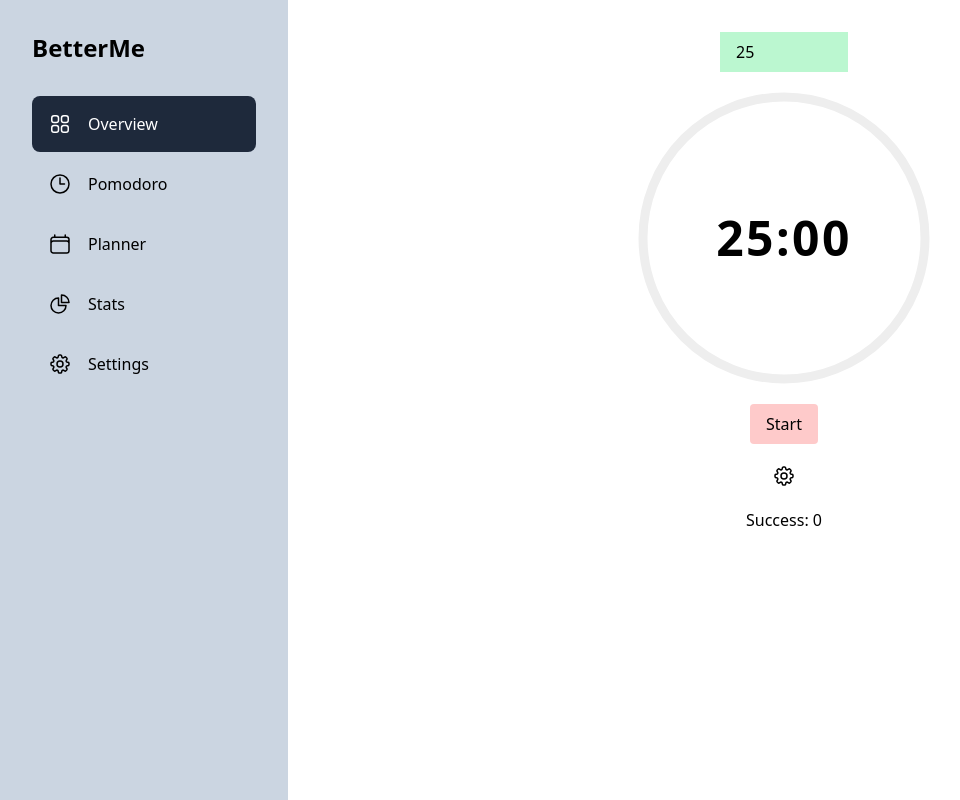
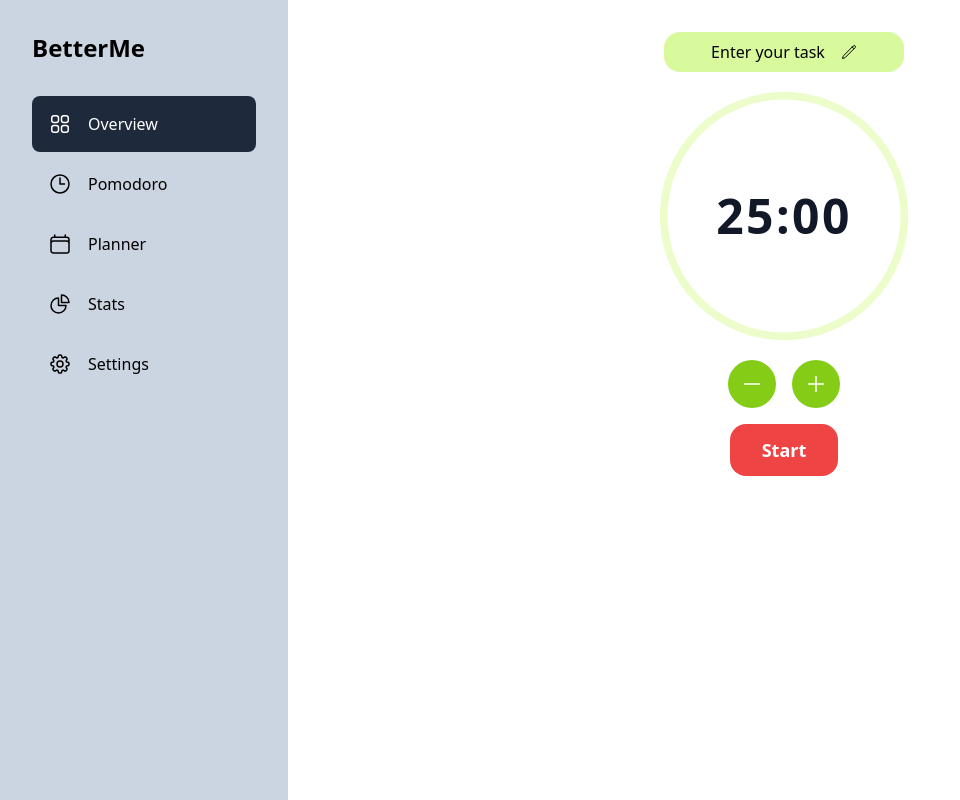
Before and after one commit to xuanhung1509/better-me, a React (Vite) app: page /pomodoro in a window 1280 px wide. Shown: the whole page, without its empty margins (0-960 px from the left). Built offline with nearby package versions, Linux system fonts and the light colour scheme.

Commit message:
style: change pomodoro layout & colors

```diff
--- a/src/pages/Pomodoro.tsx
+++ b/src/pages/Pomodoro.tsx
@@ -1,100 +1,18 @@
 import { useEffect, useRef, useState } from 'react';
 import { useLocalStorage } from 'usehooks-ts';
-import { Dialog, Switch } from '@headlessui/react';
-import { Cog8ToothIcon, XMarkIcon } from '@heroicons/react/24/outline';
+import { Dialog } from '@headlessui/react';
+import {
+  MinusIcon,
+  PencilIcon,
+  PlusIcon,
+  XMarkIcon,
+} from '@heroicons/react/24/outline';
 
 import { useCountdown } from '@/hooks';
 import { usePomodoroContext } from '@/contexts/PomodoroContext';
 import { Layout } from '@/components';
-
-type SettingsProps = {
-  isOpen: boolean;
-  onClose: () => void;
-};
-
-const Settings = ({ isOpen, onClose }: SettingsProps) => {
-  const { showGiveUpButton, setShowGiveUpButton } = usePomodoroContext();
-  const prevStates = useRef({
-    showGiveUpButton,
-  });
-
-  const handleSwitch = () => {
-    prevStates.current.showGiveUpButton = showGiveUpButton;
-    setShowGiveUpButton((prev) => !prev);
-  };
-
-  const handleApply = () => {
-    prevStates.current.showGiveUpButton = showGiveUpButton;
-    onClose();
-  };
-
-  const handleCancel = () => {
-    if (showGiveUpButton !== prevStates.current.showGiveUpButton) {
-      if (window.confirm('Do you want to save changes?')) {
-        prevStates.current.showGiveUpButton = showGiveUpButton;
-      } else {
-        setShowGiveUpButton(prevStates.current.showGiveUpButton);
-      }
-    }
-
-    onClose();
-  };
-
-  return (
-    <Dialog open={isOpen} onClose={onClose} className='relative z-50'>
-      <div className='fixed inset-0 bg-slate-500/80' />
-      <div className='fixed inset-0 flex items-center justify-center p-4'>
-        <Dialog.Panel className='w-full max-w-sm rounded-lg bg-white p-8 shadow'>
-          <Dialog.Title className='text-2xl font-bold'>
-            Pomodoro Settings
-          </Dialog.Title>
-          <Dialog.Description className='mt-1 text-gray-500'>
-            Tweak these options however you like.
-          </Dialog.Description>
-
-          <ul className='mt-6 flex flex-col gap-2'>
-            <Switch.Group
-              as='li'
-              className='flex items-center justify-between gap-4'
-            >
-              <Switch.Label>Enable give up button</Switch.Label>
-              <Switch
-                checked={showGiveUpButton}
-                onChange={handleSwitch}
-                className={`${
-                  showGiveUpButton ? 'bg-green-500' : 'bg-gray-200'
-                } relative inline-flex h-6 w-11 items-center rounded-full`}
-              >
-                <span
-                  className={`${
-                    showGiveUpButton ? 'translate-x-6' : 'translate-x-1'
-                  } inline-block h-4 w-4 transform rounded-full bg-white transition`}
-                />
-              </Switch>
-            </Switch.Group>
-          </ul>
-
-          <div className='mt-6 flex items-center justify-end gap-2'>
-            <button
-              type='button'
-              onClick={handleApply}
-              className='rounded bg-green-300 px-4 py-2'
-            >
-              Apply
-            </button>
-            <button
-              type='button'
-              onClick={handleCancel}
-              className='rounded bg-slate-300 px-4 py-2'
-            >
-              Cancel
-            </button>
-          </div>
-        </Dialog.Panel>
-      </div>
-    </Dialog>
-  );
-};
+import iceCream from '@/assets/images/illustrations/ice-cream.svg';
+import zombieing from '@/assets/images/illustrations/zombieing.svg';
 
 type AlertProps = {
   isOpen: boolean;
@@ -106,12 +24,17 @@ const Alert = ({ isOpen, onClose, isSuccessful }: AlertProps) => (
   <Dialog open={isOpen} onClose={onClose} className='relative z-50'>
     <div className='fixed inset-0 bg-slate-500/80' />
     <div className='fixed inset-0 flex items-center justify-center p-4'>
-      <Dialog.Panel className='relative w-full max-w-sm rounded-lg bg-white p-8 text-center shadow-2xl'>
+      <Dialog.Panel className='relative w-full max-w-sm rounded-3xl bg-white p-8 text-center shadow-2xl'>
         <Dialog.Title className='text-2xl font-bold'>
           {isSuccessful ? 'Congratulations!' : 'Oops!'}
         </Dialog.Title>
-        <Dialog.Description className='mt-1 text-gray-500'>
-          {isSuccessful ? 'Keep up the good work.' : 'Better luck next time.'}
+        <Dialog.Description className='mt-1'>
+          <p className='text-gray-500'>
+            {isSuccessful ? 'Keep up the good work.' : 'Better luck next time.'}
+          </p>
+          <div className='mt-6'>
+            <img src={isSuccessful ? iceCream : zombieing} alt='' />
+          </div>
         </Dialog.Description>
 
         <button
@@ -129,10 +52,21 @@ const Alert = ({ isOpen, onClose, isSuccessful }: AlertProps) => (
 type CountdownProps = {
   sessionLength: number;
   isStarted: boolean;
+  isRunning: boolean;
+  isCompleted: boolean;
   timeLeft: number;
+  handleReset: () => void;
 };
 
-const Countdown = ({ sessionLength, isStarted, timeLeft }: CountdownProps) => {
+const Countdown = ({
+  sessionLength,
+  isStarted,
+  isRunning,
+  isCompleted,
+  timeLeft,
+  handleReset,
+}: CountdownProps) => {
+  const { showGiveUpButton } = usePomodoroContext();
   const timeElapsed = sessionLength - timeLeft;
   const progress = isStarted ? (timeElapsed / sessionLength) * 100 : 0;
   const minutes = Math.floor(timeLeft / 60);
@@ -148,7 +82,7 @@ const Countdown = ({ sessionLength, isStarted, timeLeft }: CountdownProps) => {
     String(number).padStart(length, '0');
 
   return (
-    <div className='relative'>
+    <div className='relative w-64'>
       <svg
         width='100%'
         viewBox={`0 0 ${radius * 2} ${radius * 2}`}
@@ -159,7 +93,7 @@ const Countdown = ({ sessionLength, isStarted, timeLeft }: CountdownProps) => {
           cy={radius}
           r={normalizedRadius}
           fill='#fff'
-          stroke='#eee'
+          stroke='rgb(236 252 203)'
           strokeWidth={strokeWidth}
         />
         <circle
@@ -167,7 +101,7 @@ const Countdown = ({ sessionLength, isStarted, timeLeft }: CountdownProps) => {
           cy={radius}
           r={normalizedRadius}
           fill='transparent'
-          stroke='green'
+          stroke='rgb(132 204 22)'
           strokeLinecap='round'
           strokeWidth={strokeWidth}
           strokeDasharray={circumference}
@@ -175,17 +109,30 @@ const Countdown = ({ sessionLength, isStarted, timeLeft }: CountdownProps) => {
           className='transition-[stroke-dashoffset]'
         />
       </svg>
-      <span className='absolute top-1/2 left-1/2 -translate-x-1/2 -translate-y-1/2 text-5xl font-bold tracking-wider'>
-        {zeroPad(minutes)}:{zeroPad(seconds)}
-      </span>
+      <div className='absolute top-1/2 left-1/2 -translate-x-1/2 -translate-y-1/2'>
+        <span
+          className={`text-5xl font-semibold tracking-wider text-gray-900 ${
+            isStarted && !isRunning && 'animate-ping'
+          }`}
+        >
+          {zeroPad(minutes)}:{zeroPad(seconds)}
+        </span>
+
+        {isStarted && !isCompleted && showGiveUpButton && (
+          <button
+            type='button'
+            onClick={handleReset}
+            className='absolute top-20 left-1/2 -translate-x-1/2 text-sm'
+          >
+            Reset
+          </button>
+        )}
+      </div>
     </div>
   );
 };
 
 const Pomodoro = () => {
-  const { showGiveUpButton } = usePomodoroContext();
-
-  const [settingsOpen, setSettingsOpen] = useState(false);
   const [alertOpen, setAlertOpen] = useState(false);
   const [success, setSuccess] = useState(0);
   const [isStarted, setIsStarted] = useState(false);
@@ -201,18 +148,6 @@ const Pomodoro = () => {
     });
 
   const isCompleted = timeLeft === 0;
-
-  const handleInputChange = (e: React.ChangeEvent<HTMLInputElement>) => {
-    const minutes = Number(e.target.value);
-
-    if (minutes < 1 || minutes > 180) {
-      alert('Invalid input. Must be between 1 and 180.');
-      return;
-    }
-
-    setSessionLength(minutes * 60);
-    setIsStarted(false);
-  };
 
   const handleStart = () => {
     startCountdown();
@@ -272,23 +207,64 @@ const Pomodoro = () => {
   return (
     <Layout>
       <div className='flex flex-col items-center justify-center gap-4'>
-        <input
-          type='number'
-          min={1}
-          max={180}
-          className='w-32 bg-green-200 px-4 py-2'
-          disabled={isStarted}
-          value={sessionLength / 60}
-          onChange={handleInputChange}
+        <div className='flex w-60 items-center justify-center gap-4 rounded-2xl bg-lime-200 px-8 py-2'>
+          Enter your task
+          <PencilIcon className='h-4 w-4' />
+        </div>
+
+        <Countdown
+          {...{
+            sessionLength,
+            isStarted,
+            isRunning,
+            isCompleted,
+            timeLeft,
+            handleReset,
+          }}
         />
 
-        <Countdown {...{ sessionLength, isStarted, timeLeft }} />
+        {!isStarted && !isCompleted && (
+          <div className='flex items-center gap-4'>
+            <button
+              type='button'
+              disabled={sessionLength / 60 <= 15}
+              onClick={() => {
+                setSessionLength((prev) => {
+                  if (prev / 60 > 15) {
+                    return prev - 5 * 60;
+                  }
+
+                  return prev;
+                });
+              }}
+              className='rounded-full bg-lime-500 p-3 text-white disabled:bg-gray-300'
+            >
+              <MinusIcon className='h-6 w-6' />
+            </button>
+            <button
+              type='button'
+              disabled={sessionLength / 60 >= 120}
+              onClick={() => {
+                setSessionLength((prev) => {
+                  if (prev / 60 < 120) {
+                    return prev + 5 * 60;
+                  }
+
+                  return prev;
+                });
+              }}
+              className='rounded-full bg-lime-500 p-3 text-white disabled:bg-gray-300'
+            >
+              <PlusIcon className='h-6 w-6' />
+            </button>
+          </div>
+        )}
 
         {!isStarted && !isCompleted && (
           <button
             type='button'
             onClick={handleStart}
-            className='rounded bg-red-200 py-2 px-4'
+            className='rounded-2xl bg-red-500 py-3 px-8 text-lg font-bold text-white'
           >
             Start
           </button>
@@ -299,29 +275,12 @@ const Pomodoro = () => {
             <button
               type='button'
               onClick={handlePause}
-              className='rounded bg-green-200 py-2 px-4'
+              className='rounded-2xl bg-lime-500 py-4 px-8 text-white'
             >
               {isRunning ? 'Pause' : 'Resume'}
             </button>
-            {showGiveUpButton && (
-              <button
-                type='button'
-                onClick={handleReset}
-                className='rounded bg-red-200 py-2 px-4'
-              >
-                Reset
-              </button>
-            )}
           </div>
         )}
-
-        {!isStarted && (
-          <button type='button' onClick={() => setSettingsOpen(true)}>
-            <Cog8ToothIcon className='h-8 w-6' />
-          </button>
-        )}
-
-        <div>Success: {success}</div>
       </div>
 
       {alertOpen && (
@@ -331,8 +290,6 @@ const Pomodoro = () => {
           isSuccessful={isCompleted}
         />
       )}
-
-      <Settings isOpen={settingsOpen} onClose={() => setSettingsOpen(false)} />
     </Layout>
   );
 };
```
Also changed, not shown: src/assets/images/illustrations/ice-cream.svg (added), src/assets/images/illustrations/zombieing.svg (added).
